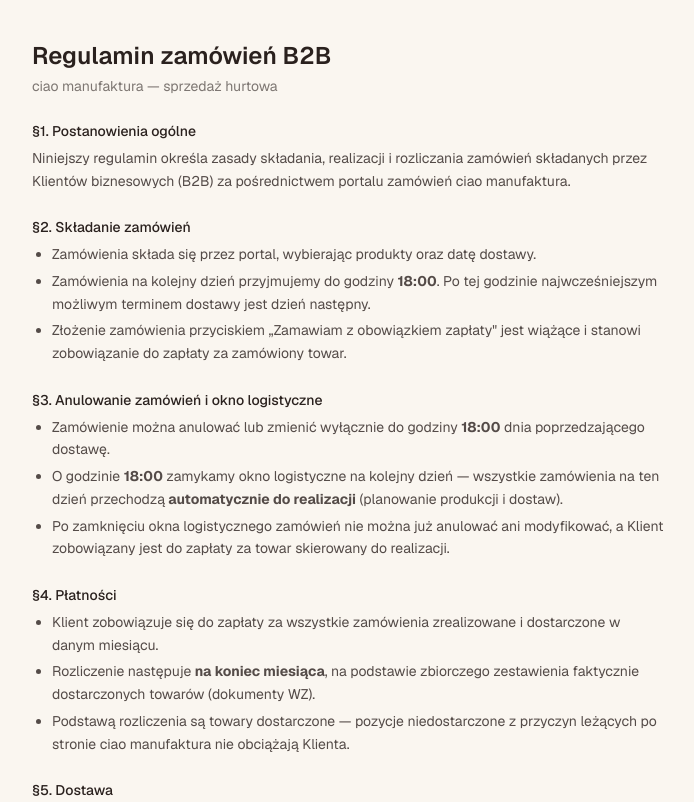
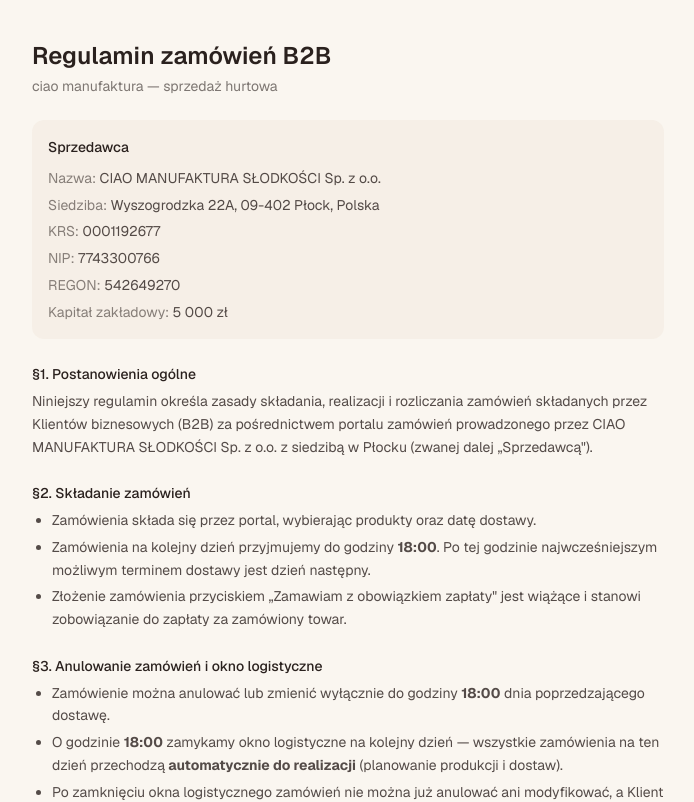
Before and after one commit to Leadlions/ciaob2b, a Next.js app: page /regulamin in a window 1280 px wide. Shown: the top 802 px of the page, without its empty margins (292-986 px from the left). Built offline with nearby package versions, Linux system fonts and the light colour scheme; no server answers; the database is empty.

Commit message:
Regulamin: dane firmy (KRS/NIP/REGON/siedziba/kapitał)

```diff
--- a/src/app/regulamin/page.tsx
+++ b/src/app/regulamin/page.tsx
@@ -18,6 +18,38 @@
       </p>
 
       <div className="mt-6 space-y-6 text-sm leading-relaxed text-foreground/80">
+        <section className="rounded-xl bg-muted/60 p-4">
+          <h2 className="font-medium text-foreground">Sprzedawca</h2>
+          <dl className="mt-2 space-y-1">
+            <div>
+              <dt className="inline text-foreground/55">Nazwa: </dt>
+              <dd className="inline">
+                CIAO MANUFAKTURA SŁODKOŚCI Sp. z o.o.
+              </dd>
+            </div>
+            <div>
+              <dt className="inline text-foreground/55">Siedziba: </dt>
+              <dd className="inline">Wyszogrodzka 22A, 09-402 Płock, Polska</dd>
+            </div>
+            <div>
+              <dt className="inline text-foreground/55">KRS: </dt>
+              <dd className="inline">0001192677</dd>
+            </div>
+            <div>
+              <dt className="inline text-foreground/55">NIP: </dt>
+              <dd className="inline">7743300766</dd>
+            </div>
+            <div>
+              <dt className="inline text-foreground/55">REGON: </dt>
+              <dd className="inline">542649270</dd>
+            </div>
+            <div>
+              <dt className="inline text-foreground/55">Kapitał zakładowy: </dt>
+              <dd className="inline">5 000 zł</dd>
+            </div>
+          </dl>
+        </section>
+
         <section>
           <h2 className="font-medium text-foreground">
             §1. Postanowienia ogólne
@@ -25,7 +57,9 @@
           <p className="mt-1">
             Niniejszy regulamin określa zasady składania, realizacji i
             rozliczania zamówień składanych przez Klientów biznesowych (B2B) za
-            pośrednictwem portalu zamówień ciao manufaktura.
+            pośrednictwem portalu zamówień prowadzonego przez CIAO MANUFAKTURA
+            SŁODKOŚCI Sp. z o.o. z siedzibą w Płocku (zwanej dalej
+            „Sprzedawcą").
           </p>
         </section>
 
```
